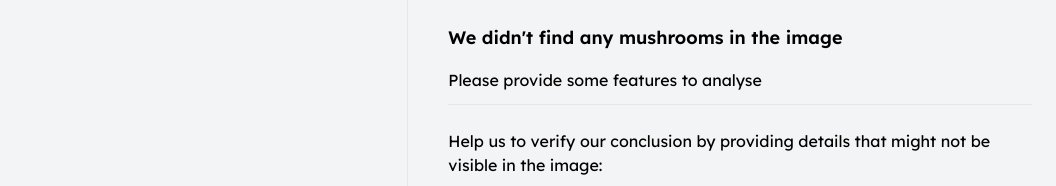
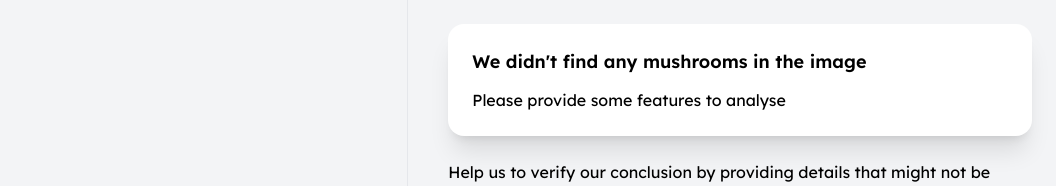
Before and after one commit to HenryShaoR/MushroomClassificationFullStack, a React (Vite) app in the folder frontend/: page / in a window 1280 px wide. Shown: the top 186 px of the page, without its empty margins (224-1280 px from the left). Built offline with nearby package versions, Linux system fonts and the light colour scheme; no server answers.

Commit message:
Improve UI

```diff
--- a/frontend/src/App.tsx
+++ b/frontend/src/App.tsx
@@ -269,10 +269,11 @@ function App() {
             </div>
 
             {/* Right: 13 dropdowns */}
-            <div className="w-full max-h-screen overflow-y-auto p-6">
+            <div className="w-full max-h-screen overflow-y-auto p-6 space-y-6">
                 <div className="w-full flex-col">
+                    <div className="w-full flex-col p-6 bg-white rounded-2xl shadow-xl space-y-3">
                         { yoloLoading ?
-                        <div className="flex justify-center items-center space-x-2 mt-4">
+                            <div className="flex justify-center items-center space-x-2">
                                 <div className="w-6 h-6 border-2 border-t-transparent border-blue-500 rounded-full animate-spin"></div>
                                 <span className="text-blue-500">Analysing...</span>
                             </div> :
@@ -292,12 +293,12 @@ function App() {
                             </h2>
                         }
                         { lrLoading ?
-                        <div className="flex justify-center items-center space-x-2 mt-4">
+                            <div className="flex justify-center items-center space-x-2">
                                 <div className="w-6 h-6 border-2 border-t-transparent border-blue-500 rounded-full animate-spin"></div>
                                 <span className="text-blue-500">Analysing...</span>
                             </div> :
                             <>
-                            <h2 className="whitespace-pre-wrap mt-4">
+                                <h2 className="whitespace-pre-wrap">
                                     {lrResult === null ?
                                         'Please provide some features to analyse':
                                         <>
@@ -310,16 +311,15 @@ function App() {
                                     }
                                 </h2>
                                 {0 < validFeatureCount && validFeatureCount <= 3 &&
-                                <h2 className="whitespace-pre-wrap mt-2 text-orange-600">
+                                    <h2 className="whitespace-pre-wrap text-orange-600">
                                         {`You provided ${validFeatureCount} features, which might not provide an accurate result`}
                                     </h2>
                                 }
                             </>
                         }
-                </div>
                         { mostProbable.length > 0 && lrResult !== null &&
                             <>
-                        <div className="border-t border-gray-200 mt-3 pb-3"/>
+                                <div className="border-t border-gray-200"/>
                                 <div className="flex items-center justify-center">
                                     <span className={mostProbable[6] === lrResult >= 50 ? "text-green-500" : "text-red-500"}>
                                         {mostProbable[6] === lrResult >= 50 ? "Analysis from image and features agree using 50% threshold." : "WARNING: Analysis from image and features DISAGREE using 50% threshold. Please proceed with care."}
@@ -327,7 +327,9 @@ function App() {
                                 </div>
                             </>
                         }
-                <div className="border-t border-gray-200 mt-3 pb-6"/>
+                    </div>
+                </div>
+                <div className="w-full flex-col">
                     <span>Help us to verify our conclusion by providing details that might not be visible in the image:</span>
                     <div className="grid grid-cols-2 gap-4 mt-3">
                         {featureList.map((feature, idx) => (
@@ -350,7 +352,7 @@ function App() {
                                 onClick={() => setChosen(prev => window.confirm("Clear all features?") ? new Array(featureList.length).fill("") : prev)}
                             > Clear </button>
                         </div>
-
+                    </div>
                 </div>
             </div>
         </div>
```
Also changed, not shown: frontend/src/Camera.tsx (deleted, +0 -95 lines). Lines whose indentation alone changed are shown as unchanged.
